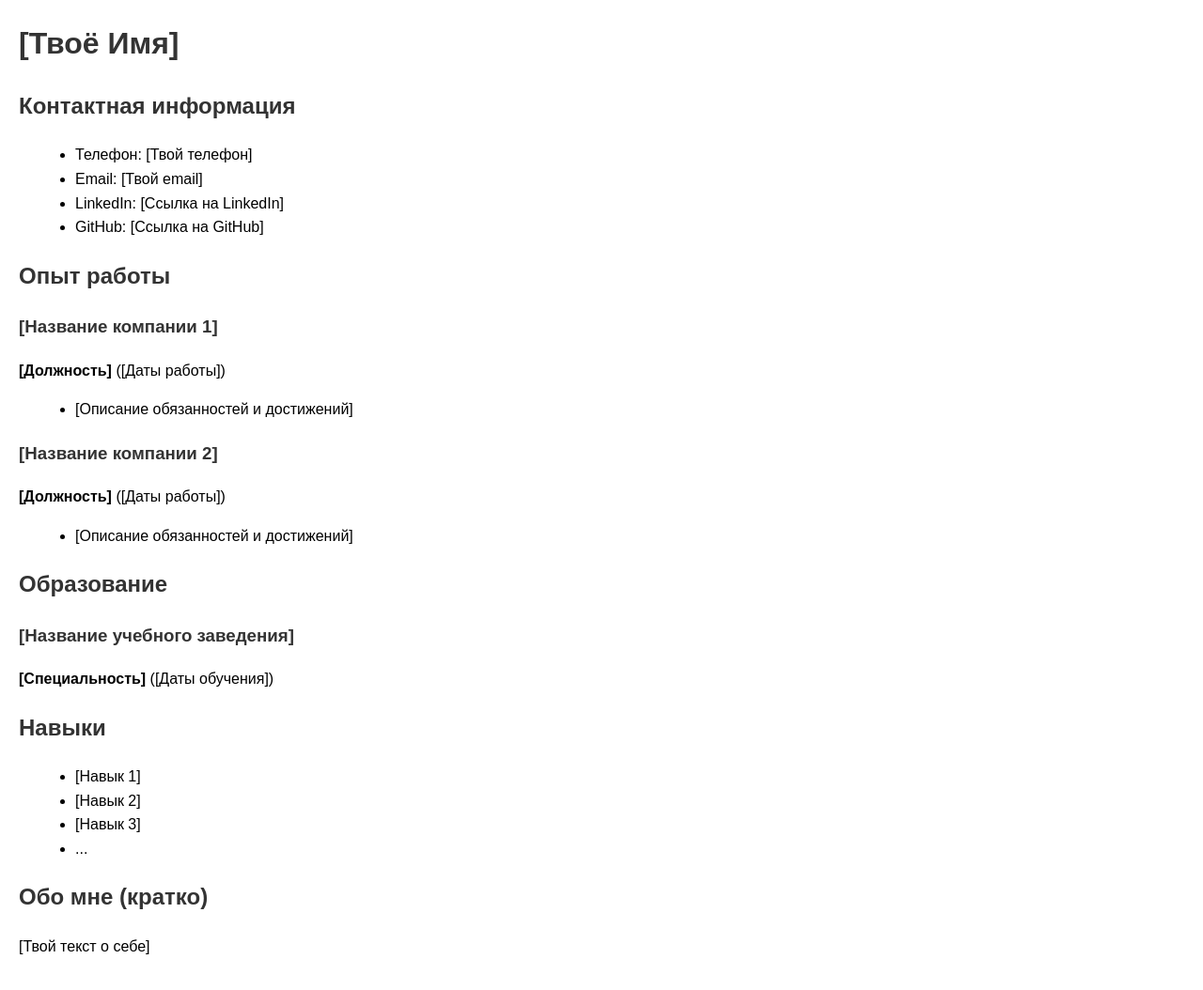
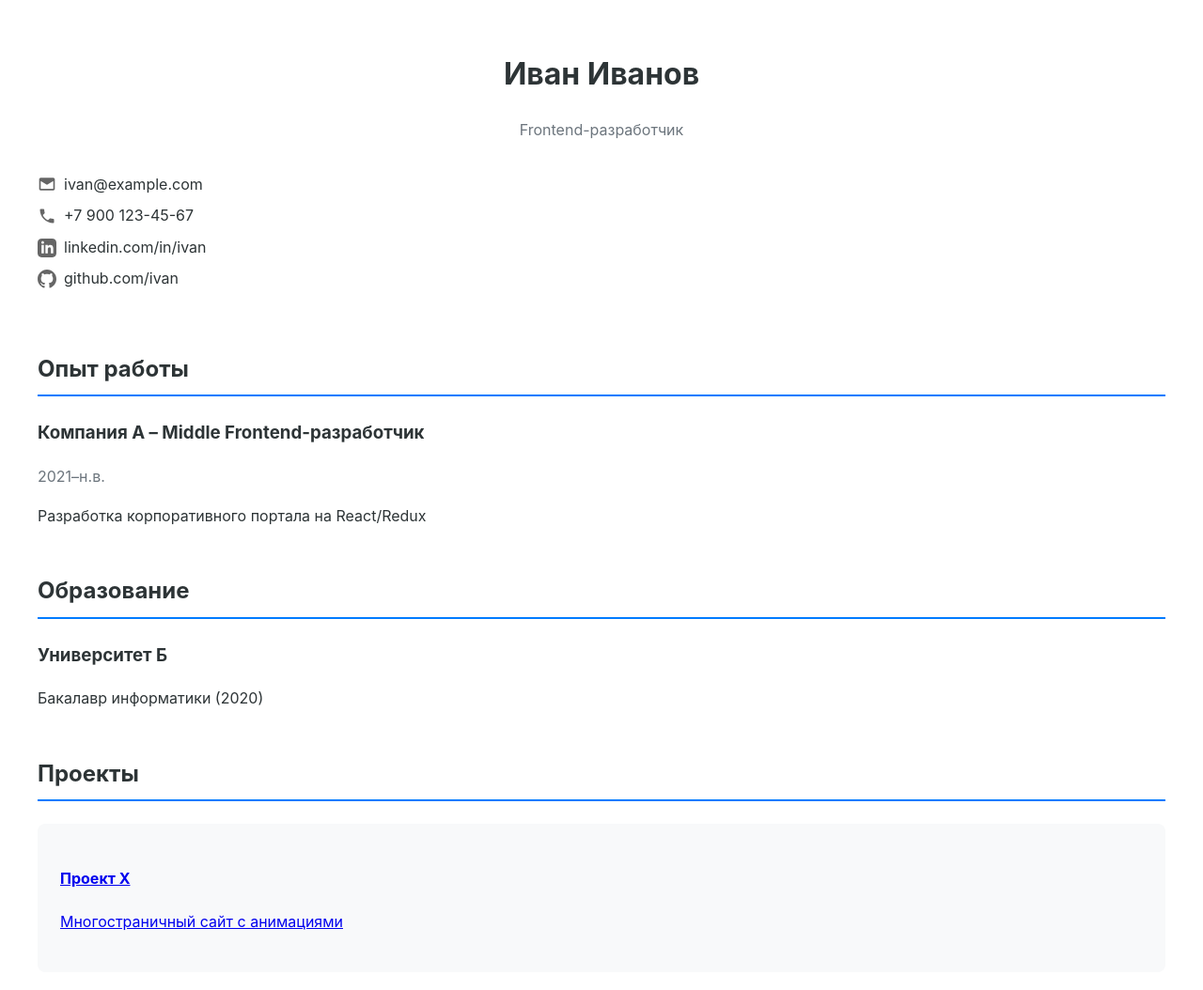
Before and after one commit to belovnv/my-cv, an Eleventy site: page index.md in a window 1280 px wide. Shown: the whole page at 94% size. Built offline with nearby package versions, Linux system fonts and the light colour scheme; Eleventy itself is replaced by a stand-in of ours; files that its build step writes are made by us from their sources.

Commit message:
Переписал структуру проекта, обновил workflow

```diff
--- /dev/null
+++ b/_data/resume.json
@@ -0,0 +1,34 @@
+{
+    "name": "Иван Иванов",
+    "title": "Frontend-разработчик",
+    "contacts": {
+      "email": "ivan@example.com",
+      "phone": "+7 900 123-45-67",
+      "linkedin": "linkedin.com/in/ivan",
+      "github": "github.com/ivan"
+    },
+    "summary": "Разработчик с 3+ летним опытом в создании веб-приложений...",
+    "skills": ["JavaScript", "React", "Node.js", "CSS-in-JS", "Webpack"],
+    "experience": [
+      {
+        "company": "Компания А",
+        "position": "Middle Frontend-разработчик",
+        "period": "2021–н.в.",
+        "description": "Разработка корпоративного портала на React/Redux"
+      }
+    ],
+    "education": [
+      {
+        "institution": "Университет Б",
+        "degree": "Бакалавр информатики",
+        "year": 2020
+      }
+    ],
+    "projects": [
+      {
+        "name": "Проект X",
+        "description": "Многостраничный сайт с анимациями",
+        "link": "example.com"
+      }
+    ]
+  }
--- a/_includes/base.njk
+++ /dev/null
@@ -1,14 +0,0 @@
-<!DOCTYPE html>
-<html lang="ru">
-<head>
-    <meta charset="UTF-8">
-    <meta name="viewport" content="width=device-width, initial-scale=1.0">
-    <title>{{ title or "Моё резюме" }}</title>
-    <link rel="stylesheet" href="/assets/css/style.css">
-</head>
-<body>
-    <main>
-        {{ content | safe }}
-    </main>
-</body>
-</html>
--- /dev/null
+++ b/_includes/layout.njk
@@ -0,0 +1,9 @@
+<!DOCTYPE html>
+<html>
+<head>
+  <link rel="stylesheet" href="/css/styles.css">
+</head>
+<body>
+  {% block content %}{% endblock %}
+</body>
+</html>
--- /dev/null
+++ b/_includes/resume.njk
@@ -0,0 +1,53 @@
+{% extends "layout.njk" %}
+
+{% block content %}
+<div class="resume-container">
+  <header class="header">
+    <h1>{{ resume.name }}</h1>
+    <p class="title">{{ resume.title }}</p>
+    <div class="contacts">
+      {% for key, value in resume.contacts %}
+        {% if value %}
+          <div class="contact-item">
+            <img src="/icons/{{ key }}.svg" alt="{{ key }}" class="icon">
+            <span>{{ value }}</span>
+          </div>
+        {% endif %}
+      {% endfor %}
+    </div>
+  </header>
+
+  <section class="section">
+    <h2>Опыт работы</h2>
+    {% for job in resume.experience %}
+      <div class="job">
+        <h3>{{ job.company }} – {{ job.position }}</h3>
+        <p class="period">{{ job.period }}</p>
+        <p>{{ job.description }}</p>
+      </div>
+    {% endfor %}
+  </section>
+
+  <section class="section">
+    <h2>Образование</h2>
+    {% for edu in resume.education %}
+      <div class="education-item">
+        <h3>{{ edu.institution }}</h3>
+        <p>{{ edu.degree }} ({{ edu.year }})</p>
+      </div>
+    {% endfor %}
+  </section>
+
+  <section class="section">
+    <h2>Проекты</h2>
+    <div class="projects-grid">
+      {% for project in resume.projects %}
+        <a href="{{ project.link }}" class="project-card" target="_blank">
+          <h4>{{ project.name }}</h4>
+          <p>{{ project.description }}</p>
+        </a>
+      {% endfor %}
+    </div>
+  </section>
+</div>
+{% endblock %}
--- a/assets/css/style.css
+++ /dev/null
@@ -1,14 +0,0 @@
-body {
-    font-family: sans-serif;
-    margin: 20px;
-    line-height: 1.6;
-}
-
-h1, h2, h3 {
-    color: #333;
-}
-
-ul {
-    list-style: disc;
-    margin-left: 20px;
-}
--- /dev/null
+++ b/css/styles.css
@@ -0,0 +1,85 @@
+/* Базовые стили */
+body {
+    font-family: 'Inter', sans-serif;
+    line-height: 1.6;
+    color: #2d3436;
+    margin: 0;
+    padding: 2rem;
+  }
+
+  .resume-container {
+    max-width: 1200px;
+    margin: 0 auto;
+  }
+
+  .header {
+    text-align: center;
+    margin-bottom: 4rem;
+  }
+
+  .title {
+    color: #6c757d;
+    margin: 0.5rem 0 2rem;
+  }
+
+  .contact-item {
+    display: flex;
+    align-items: center;
+    gap: 0.5rem;
+    margin: 0.5rem 0;
+  }
+
+  .icon {
+    width: 20px;
+    height: 20px;
+    filter: invert(40%);
+  }
+
+  .section {
+    margin-bottom: 3rem;
+  }
+
+  .section h2 {
+    border-bottom: 2px solid #007bff;
+    padding-bottom: 0.5rem;
+    margin-bottom: 1.5rem;
+  }
+
+  .job {
+    margin-bottom: 1.5rem;
+  }
+
+  .period {
+    color: #6c757d;
+    margin: 0.5rem 0;
+  }
+
+  .projects-grid {
+    display: grid;
+    grid-template-columns: repeat(auto-fit, minmax(300px, 1fr));
+    gap: 1.5rem;
+  }
+
+  .project-card {
+    background: #f8f9fa;
+    padding: 1.5rem;
+    border-radius: 8px;
+    transition: transform 0.2s;
+  }
+
+  .project-card:hover {
+    transform: translateY(-5px);
+    box-shadow: 0 4px 6px rgba(0, 0, 0, 0.1);
+  }
+
+  /* Адаптивность */
+  @media (max-width: 768px) {
+    .contact-item {
+      flex-direction: column;
+      align-items: flex-start;
+    }
+
+    .projects-grid {
+      grid-template-columns: 1fr;
+    }
+  }
--- a/index.md
+++ b/index.md
@@ -1,44 +1,5 @@
 ---
-title: "Резюме - [Твоё Имя]"
-layout: base.njk
+layout: resume.njk  # Используем созданный шаблон
+title: Резюме Ивана Иванова  # Заголовок страницы (SEO)
+description: Frontend-разработчик с 3+ летним опытом  # Описание для SEO
 ---
-
-# [Твоё Имя]
-
-## Контактная информация
-
-* Телефон: [Твой телефон]
-* Email: [Твой email]
-* LinkedIn: [Ссылка на LinkedIn]
-* GitHub: [Ссылка на GitHub]
-
-## Опыт работы
-
-### [Название компании 1]
-
-**[Должность]**  ([Даты работы])
-
-* [Описание обязанностей и достижений]
-
-### [Название компании 2]
-
-**[Должность]**  ([Даты работы])
-
-* [Описание обязанностей и достижений]
-
-## Образование
-
-### [Название учебного заведения]
-
-**[Специальность]**  ([Даты обучения])
-
-## Навыки
-
-* [Навык 1]
-* [Навык 2]
-* [Навык 3]
-* ...
-
-## Обо мне (кратко)
-
-[Твой текст о себе]
--- a/package.json
+++ b/package.json
@@ -3,7 +3,8 @@
   "version": "1.0.0",
   "main": "index.js",
   "scripts": {
-    "test": "echo \"Error: no test specified\" && exit 1"
+    "build": "eleventy",
+    "start": "eleventy --serve"
   },
   "keywords": [],
   "author": "",
@@ -11,5 +12,8 @@
   "description": "",
   "devDependencies": {
     "@11ty/eleventy": "^3.0.0"
+  },
+  "dependencies": {
+    "aos": "^2.3.4"
   }
 }
```
Also changed, not shown: .eleventy.js, .github/workflows/deploy.yml, icons/email.svg (added), icons/github.svg (added), icons/linkedin.svg (added), icons/phone.svg (added), 3 other files.
